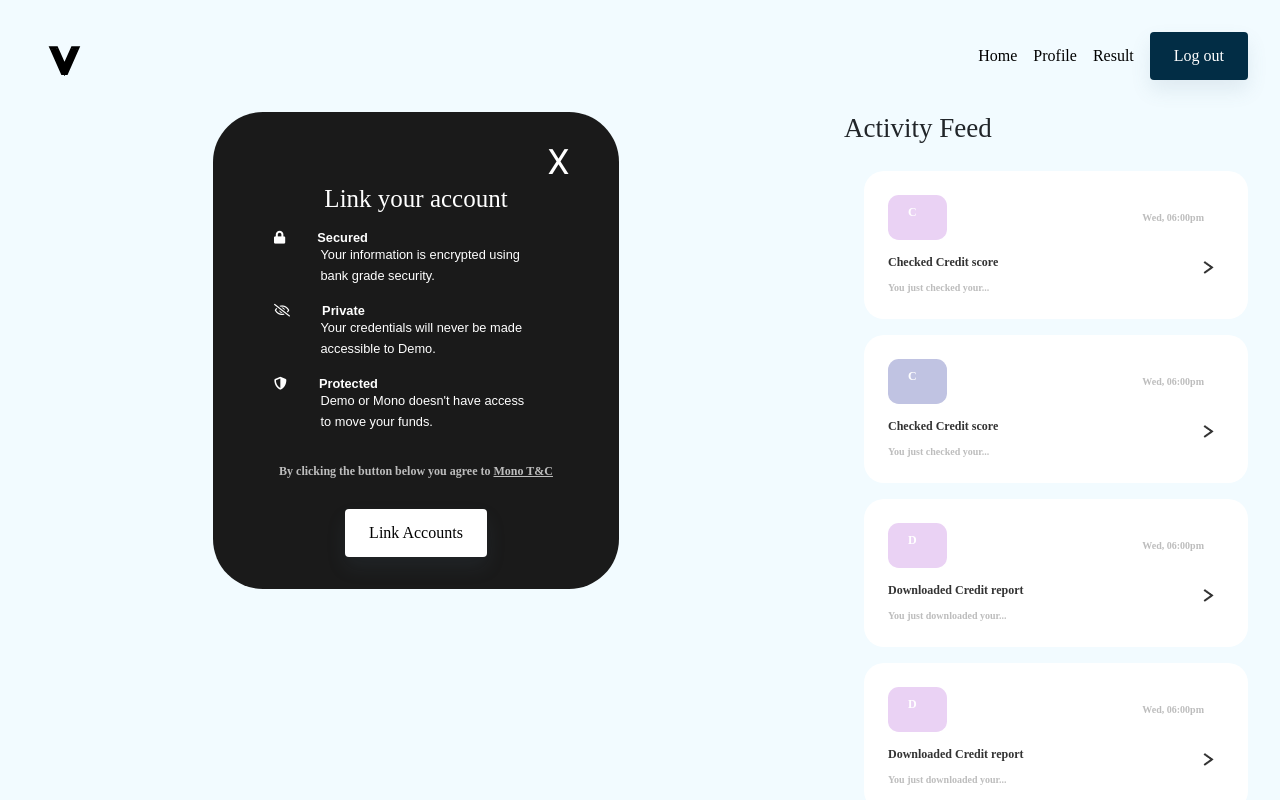
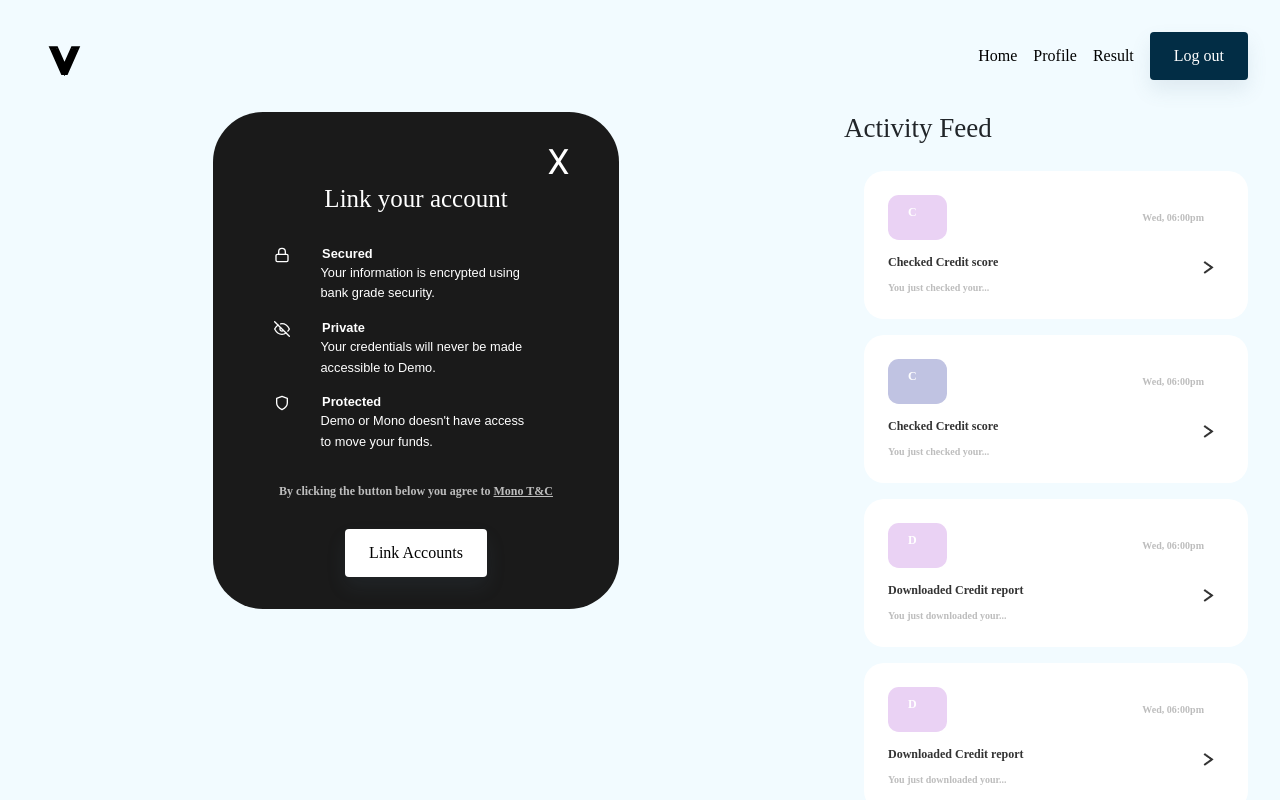
Before and after one commit to MorganJay/creditvillage, a React (Create React App) app: page /linkaccount in a window 1280 px wide. Built offline with nearby package versions, Linux system fonts and the light colour scheme; a web font is replaced by a local one.

Commit message:
adjusted styles and cleaned up deps and file imports

```diff
--- a/package.json
+++ b/package.json
@@ -3,20 +3,20 @@
   "version": "0.1.0",
   "private": true,
   "dependencies": {
-    "@fortawesome/react-fontawesome": "^0.1.15",
     "@testing-library/jest-dom": "^5.11.4",
     "@testing-library/react": "^11.1.0",
     "@testing-library/user-event": "^12.1.10",
-    "material-design-icons": "^3.0.1",
     "mdbreact": "^5.1.0",
     "react": "^17.0.2",
     "react-device-detect": "^1.17.0",
     "react-dom": "^17.0.2",
+    "react-icons": "^4.2.0",
     "react-otp-input": "^2.4.0",
     "react-router-dom": "^5.2.0",
     "react-scripts": "4.0.3",
     "reactstrap": "^8.9.0",
     "styled-components": "^5.3.0",
+    "unimported": "^1.19.0",
     "web-vitals": "^1.0.1"
   },
   "scripts": {
--- a/src/assets/css/home.styles.css
+++ b/src/assets/css/home.styles.css
@@ -35,7 +35,7 @@
 }
 
 .main {
-  padding: 2rem 0 3rem 3rem;
+  padding: 5rem 0 3rem 3rem;
 }
 
 .main h1 {
--- a/src/components/inputs/LabelledInput.jsx
+++ b/src/components/inputs/LabelledInput.jsx
@@ -49,7 +49,7 @@ export const FormGroup = styled.div`
   }
 
   textarea {
-    height: 81px;
+    height: 82px;
     resize: none;
   }
 `;
--- a/src/components/modals/AccountVerified.jsx
+++ b/src/components/modals/AccountVerified.jsx
@@ -1,20 +1,20 @@
-import React from 'react';
-import styled from 'styled-components';
-import { Link } from 'react-router-dom';
+import React from "react";
+import styled from "styled-components";
+import { Link } from "react-router-dom";
 
-import GlassModal from './GlassModal';
-import CreditButton from '../buttons/Button';
+import GlassModal from "./GlassModal";
+import CreditButton from "../buttons/Button";
 
-import { ReactComponent as Image } from '../../assets/images/accountverficationcircle.svg';
+import { ReactComponent as Image } from "../../assets/images/accountverficationcircle.svg";
 
 const AccountVerified = () => {
   return (
     <GlassModal>
       <Container>
-        <div style={{ width: '229px', height: '230px' }}></div>
+        <div style={{ width: "229px", height: "230px" }}></div>
         <Image />
         <h1>Account Verified Successfully</h1>
-        <Link to='/profile'>
+        <Link to="/profile">
           <CreditButton>Proceed</CreditButton>
         </Link>
       </Container>
@@ -34,6 +34,7 @@ const Container = styled.div`
   position: relative;
   h1 {
     -webkit-text-fill-color: white;
+    margin-bottom: 1.5rem;
   }
 
   svg {
--- a/src/components/modals/Login.jsx
+++ b/src/components/modals/Login.jsx
@@ -16,9 +16,7 @@ const LogIn = ({ history }) => {
   const handleSubmit = (e) => {
     e.preventDefault();
     console.log("submitting");
-    setTimeout(() => {
-      history.replace("/home");
-    }, 2000);
+    history.replace("/home");
   };
 
   const handlePasswordChange = (event) => {
@@ -59,7 +57,6 @@ const LogIn = ({ history }) => {
           styles={{
             fontSize: "20px",
             fontWeight: "600",
-            marginBottom: "-1rem",
           }}
           type="submit"
           inverted
@@ -97,7 +94,7 @@ const LogInForm = styled.form`
 
 const PasswordInputContainer = styled(FormGroup)`
   position: relative;
-  margin-bottom: 4rem;
+  margin-bottom: 3rem;
 `;
 
 const PasswordToggle = styled.span`
--- a/src/components/modals/SignUp.jsx
+++ b/src/components/modals/SignUp.jsx
@@ -1,30 +1,28 @@
-import React, { useState } from 'react';
-import { Link } from 'react-router-dom';
-import styled from 'styled-components';
-import { isEdge } from 'react-device-detect';
+import React, { useState } from "react";
+import { Link } from "react-router-dom";
+import styled from "styled-components";
+import { isEdge } from "react-device-detect";
 
-import GlassModal from './GlassModal';
-import CreditButton from '../buttons/Button';
-import CustomInput from './../inputs/CustomInput';
-import PasswordInput from '../inputs/PasswordInput';
-import usePasswordToggle from './../../hooks/usePasswordToggle';
-import { FormGroup } from 'reactstrap';
+import GlassModal from "./GlassModal";
+import CreditButton from "../buttons/Button";
+import CustomInput from "./../inputs/CustomInput";
+import PasswordInput from "../inputs/PasswordInput";
+import usePasswordToggle from "./../../hooks/usePasswordToggle";
+import { FormGroup } from "reactstrap";
 
 const SignUp = ({ history }) => {
   const [Type, ToggleIcon] = usePasswordToggle();
   const [showIcon, setShowIcon] = useState(false);
 
-  const handleSubmit = e => {
+  const handleSubmit = (e) => {
     e.preventDefault();
-    console.log('submitting');
-    setTimeout(() => {
-      history.replace('/auth/verifyemail');
-    }, 2000);
+    console.log("submitting");
+    history.replace("/auth/verifyemail");
   };
 
-  const handlePasswordChange = event => {
+  const handlePasswordChange = (event) => {
     const {
-      target: { value }
+      target: { value },
     } = event;
     const hideIcon = value.length < 1 ? false : true;
     setShowIcon(hideIcon);
@@ -32,45 +30,45 @@ const SignUp = ({ history }) => {
 
   return (
     <GlassModal>
-      <h1 style={{ margin: '24px 16px' }}>Register an Account</h1>
-      <SignUpForm autoComplete='off' onSubmit={handleSubmit}>
+      <h1 style={{ margin: "24px 16px" }}>Register an Account</h1>
+      <SignUpForm autoComplete="off" onSubmit={handleSubmit}>
         <CustomInput
-          type='email'
-          name='email'
-          placeholder='Email'
-          autoComplete='off'
+          type="email"
+          name="email"
+          placeholder="Email"
+          autoComplete="off"
           required
         />
         {/* TODO: Extract password input */}
         <PasswordInputContainer>
           <PasswordInput
             type={Type}
-            name='password'
-            placeholder='Password'
-            autoComplete='off'
+            name="password"
+            placeholder="Password"
+            autoComplete="off"
             onChange={handlePasswordChange}
             required
           />
           {!isEdge && showIcon && (
-            <PasswordToggle className='password-toggle-icon'>
+            <PasswordToggle className="password-toggle-icon">
               {ToggleIcon}
             </PasswordToggle>
           )}
         </PasswordInputContainer>
         <CreditButton
           styles={{
-            fontSize: '20px',
-            fontWeight: '600',
-            marginBottom: '-1rem'
+            fontSize: "20px",
+            fontWeight: "600",
           }}
-          type='submit'
-          inverted>
+          type="submit"
+          inverted
+        >
           Register
         </CreditButton>
       </SignUpForm>
       <p>
         Already have an account?
-        <Link to='/auth/login'> Log In</Link>
+        <Link to="/auth/login"> Log In</Link>
       </p>
     </GlassModal>
   );
--- a/src/views/dashboard/LinkAccount.js
+++ b/src/views/dashboard/LinkAccount.js
@@ -1,7 +1,7 @@
 import React from "react";
 import styled from "styled-components";
 import { Link } from "react-router-dom";
-import { MDBIcon } from "mdbreact";
+import { FiLock, FiShield, FiEyeOff } from "react-icons/fi";
 
 import withDashboardView from "../../hoc/withDashboard";
 import Button from "./../../components/buttons/Button";
@@ -17,7 +17,7 @@ const LinkAccount = () => {
             <li>
               <h5>
                 <span>
-                  <MDBIcon icon="lock" />
+                  <FiLock size="1rem" />
                 </span>
                 Secured
               </h5>
@@ -27,7 +27,7 @@ const LinkAccount = () => {
               <h5>
                 {/* <span className="material-icons-outlined">visibility_off</span> */}
                 <span>
-                  <MDBIcon far icon="eye-slash" />
+                  <FiEyeOff size="1rem" />
                 </span>
                 Private
               </h5>
@@ -35,9 +35,8 @@ const LinkAccount = () => {
             </li>
             <li>
               <h5>
-                {/* <span className="material-icons-outlined">shield</span> */}
                 <span>
-                  <MDBIcon icon="shield-alt" flip="horizontal" />
+                  <FiShield size="1rem" />
                 </span>
                 Protected
               </h5>
@@ -92,7 +91,7 @@ const AccountContainer = styled.div`
   place-items: center;
   h4 {
     font: normal normal 25px/30px "Montserrat", san-serif;
-    margin-bottom: 1rem;
+    margin-bottom: 2rem;
   }
   small {
     margin: 1rem 0 2rem;
--- a/src/views/dashboard/UpdatedProfile.js
+++ b/src/views/dashboard/UpdatedProfile.js
@@ -65,6 +65,7 @@ const Container = styled.div`
 
     h1 {
       font: normal bold 30px/37px 'MontserratBold', san-serif;
+      margin-bottom: 2rem;
     }
   }
 `;
```
Also changed, not shown: .unimportedrc.json (added), 1 other file (tests, documents, lock files or other folders).
